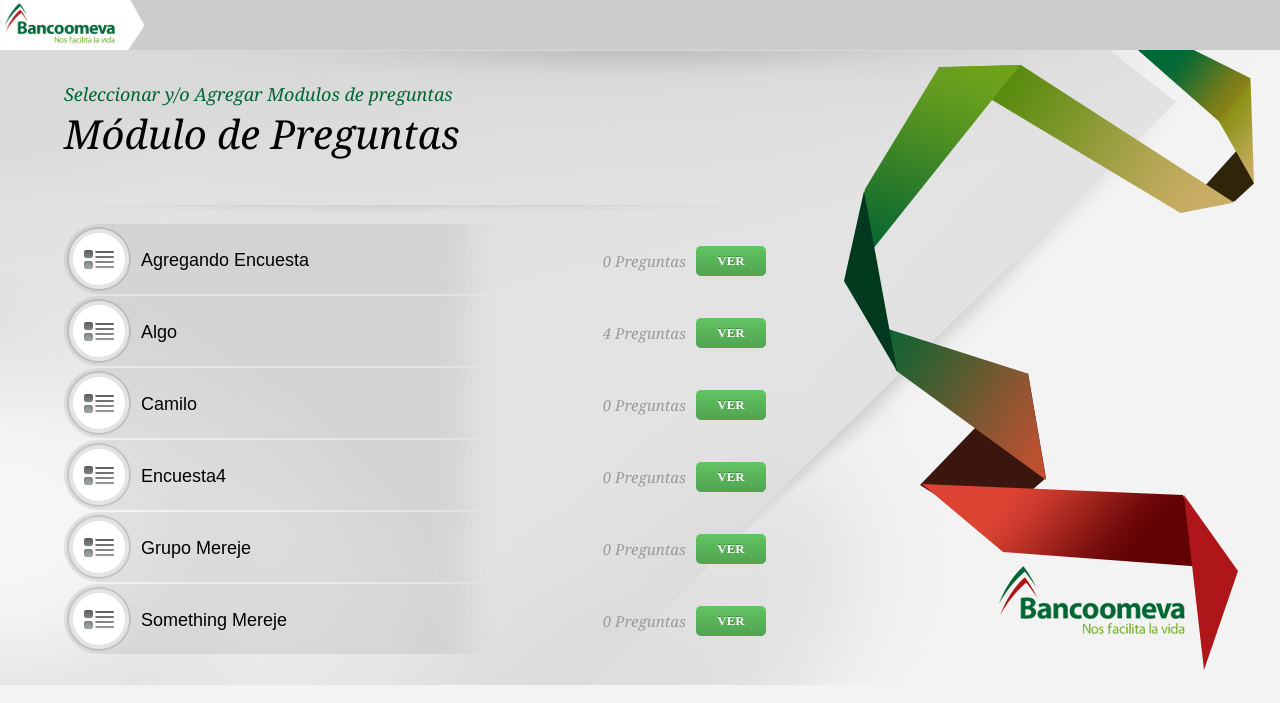
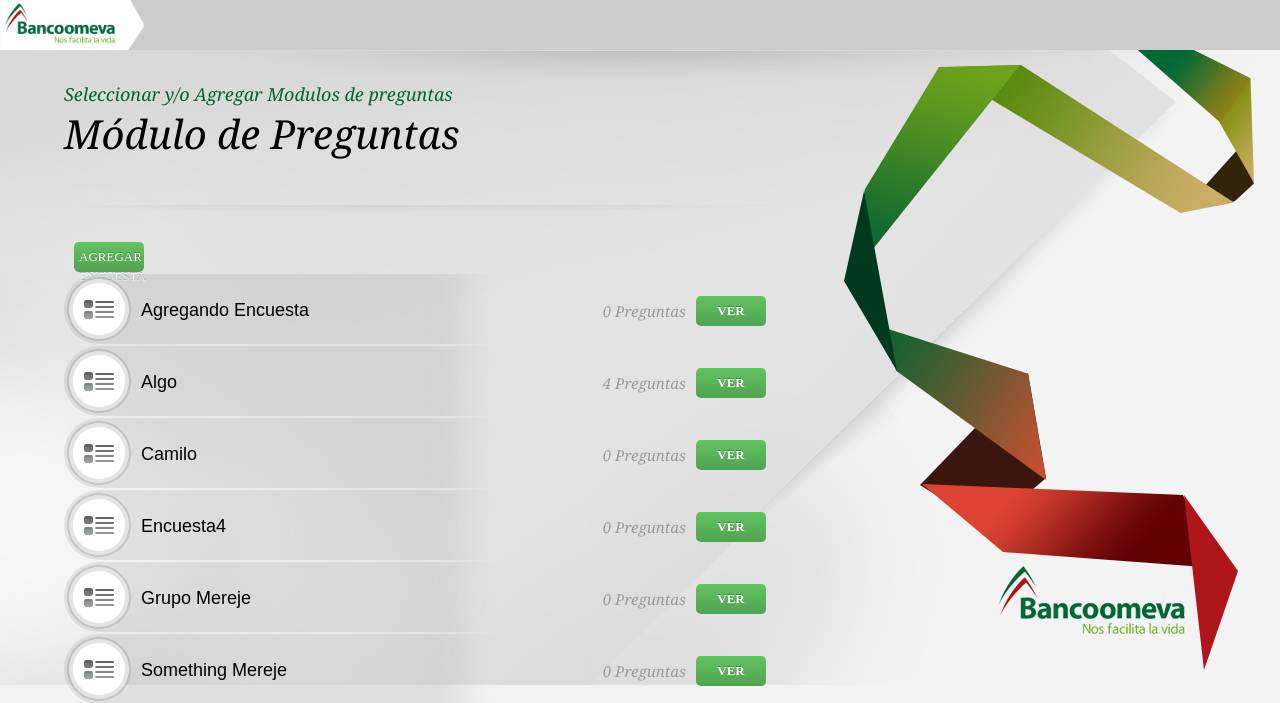
Before and after one commit to beren5000/millonario, a Django app: page /quien_la_tiene_clara/administrar/ in a window 1280 px wide. Shown: the top 703 px of the page. Run offline with Django 3.2, Linux system fonts and the light colour scheme; data comes from the database, SQL or seed files in the repository; parts of the project's set-up code (start-up, migrations or seed data) failed here and were passed over; some web fonts are replaced.

Commit message:
confirmaciones

```diff
--- a/millonario/templates/administrador.html
+++ b/millonario/templates/administrador.html
@@ -57,7 +57,9 @@
         };
 
         function agregar_encuesta(){
+            $("#addencu").show()
             $.post( '/quien_la_tiene_clara/agregar_encuesta/',
+
                     {
                         'nombre':$('#encuesta_nombre').val()
                     },
@@ -65,7 +67,10 @@
                         respuesta=eval(respuesta);
                         preguntas=respuesta.preguntas;
                         idencuesta=respuesta.id
-                        $('#tabla_encuestas > tbody:first').append('<tr><td>'+$('#encuesta_nombre').val()+'</td><td>0</td><td><div onclick="ver_preguntas('+idencuesta+')">ver preguntas</div></td></tr>');
+                        alert("aqui va");
+                        $('.data_moludos').prepend("<li class='s_0'><div class='icon_data'><input class='cambiador fleft' id='update_1_"+idencuesta+"' onchange='update("+idencuesta+",1)' value='"+$('#encuesta_nombre').val()+"'><div class='fright'><span class='font-pq fleft'><div id='npre_"+idencuesta+"'>0 Preguntas</div></span><div onclick='ver_preguntas("+idencuesta+")' class='fleft bot_verde ver_modulos radius'>Ver</div></div></div></li>");
+                        alert("aqui pego")
+                        $('#addencu').hide()
                         $('#preguntas').html(preguntas);
                     });
         };
@@ -93,7 +98,7 @@
                         'id':id_objeto,
                         'tipo':tipo,
                         'nombre':$('#update_'+tipo+'_'+id_objeto).val(),
-                        'encuesta':$('#encuesta_seleccionada').html()
+                        'encuesta':$('#encuesta_seleccionada').attr('title')
                     },
                     function(respuesta){
 
@@ -114,7 +119,7 @@
                         'id':id_objeto,
                         'tipo':tipo,
                         'id_cambio':$('#updates_'+tipo+'_'+id_objeto).find('option:selected').attr("id_cambio"),
-                        'encuesta':$('#encuesta_seleccionada').html()
+                        'encuesta':$('#encuesta_seleccionada').attr('title')
 
                     },
                     function(respuesta){
@@ -157,7 +162,10 @@
                     <!--<div style="float:right;"><span>Seleccionar todo</span> <span>Deseleccionar</span></div>-->
 
                 </div>
+
+
                 <ul class="data_moludos">
+                    <div onclick="$('#addencu').show()" class="fleft bot_verde ver_modulos radius">Agregar Encuesta</div>
                     {% for i in encuestas %}
                          <li class="s_0">
                          	<div class="icon_data">
@@ -165,7 +173,6 @@
                                 <div class="fright"><span class="font-pq fleft"><div id="npre_{{ i.id }}">{{ i.numero_de_preguntas }} Preguntas</div></span>
                                 <div onclick="ver_preguntas({{ i.id }})" class="fleft bot_verde ver_modulos radius">Ver</div></div>
                             </div>
-
                          </li>
                     {% endfor %}
 
@@ -218,10 +225,16 @@
         </tr>
         </tbody>
     </table>-->
+
+    <div id="addencu" style="display: none;">
+        Nombre: <input type="text" id="encuesta_nombre" />
+        <input type="button" value="Aceptar" onclick="agregar_encuesta()">
+        <input type="button" value="Cancelar" onclick="$('#addencu').hide()" >
+    </div>
     <div class="standar">
         <div class="contenido">
             <div id="preguntas">
-                <div id="encuesta_seleccionada"></div>
+                <div id="encuesta_seleccionada" title="-1"></div>
             </div>
     	</div>
     </div>
```
Also changed, not shown: millonario/templates/formulario.html (+14 -6 lines).
